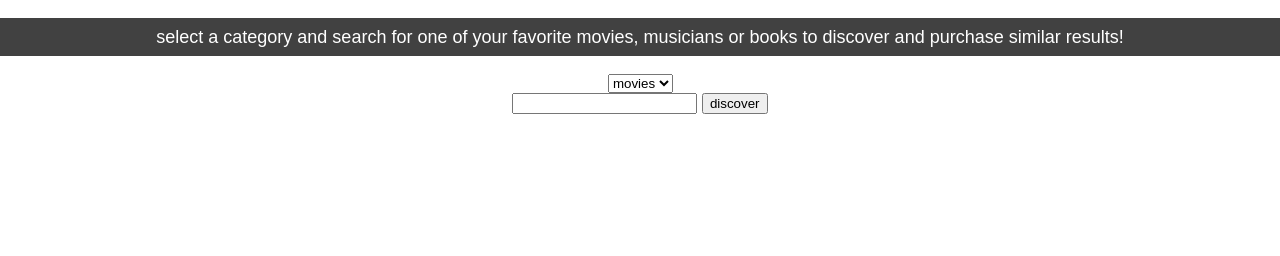
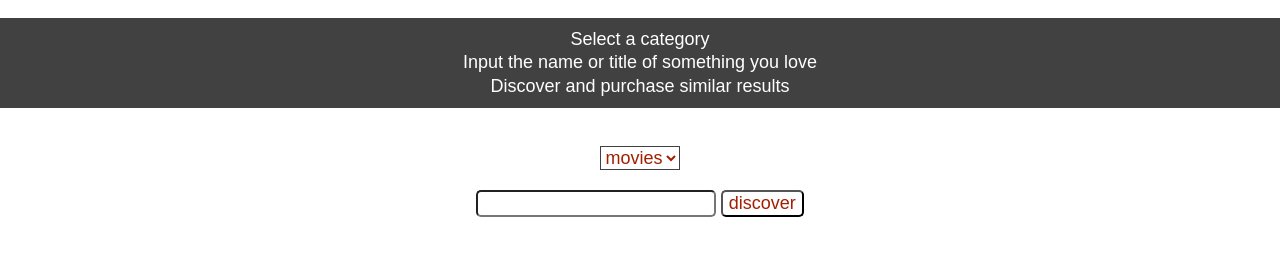
Before and after one commit to devLevi/Discover-App, a plain HTML site: page index.html in a window 1280 px wide. Both pictures are taken after a click on the button "discover". Drawn offline with nearby package versions, Linux system fonts and the light colour scheme; a web font is replaced by a local one.

Commit message:
updated css - added styles to buttons and inputs

```diff
--- a/app.js
+++ b/app.js
@@ -33,14 +33,14 @@ function showSimilarResultsView() {
     $('.splash-screen-view').hide();
     $('.main-view').hide();
     $('.js-similar-results-view').show();
-    $('.js-purchase-results-view').show();
+    $('.js-purchase-results-view').hide();
     $('.start-over-btn-container').show();
 }
 
 function showPurchaseLinks() {
     $('.splash-screen-view').hide();
     $('.main-view').hide();
-    $('.js-similar-results-view').show();
+    $('.js-similar-results-view').hide();
     $('.js-purchase-results-view').show();
     $('.start-over-btn-container').show();
 }
--- a/index.html
+++ b/index.html
@@ -22,8 +22,12 @@
   <main role="main" aria-live="assertive">
 
     <div class="main-view">
+      <ul>
+        <li>Select a category </li>
+        <li> Input the name or title of something you love </li>
+        <li>Discover and purchase similar results</li>
+      </ul>
 
-      <p>select a category and search for one of your favorite movies, musicians or books to discover and purchase similar results! </p>
       <div class="dropdown-menu">
         <select id='menu-values'>
           <option value="movies">movies</option>
--- a/main.css
+++ b/main.css
@@ -10,7 +10,7 @@ html, body {
   height: 100%;
 }
 
-p {
+ul {
   font-size: 18px;
 }
 
@@ -24,12 +24,27 @@ a:hover {
   opacity: 0.6;
 }
 
-.main-view p{
+.main-view ul{
   position: relative;
   height: flex;
   width: 100%;
   padding: 10px;
-  line-height: 100%;
+  line-height: 1.3em;
   background-color: rgb(65, 65, 65);
   color: white;
 }
+
+select {
+  font-size: 18px;
+  color: rgb(164, 30, 1);
+  background-color: white;
+  border: 1.5px solid rgb(65, 65, 65);
+  margin: 1.1em;
+}
+
+input, button {
+  font-size: 18px;
+  color: rgb(164, 30, 1);
+  background-color: white;
+  border-radius: 5px;
+}
```
